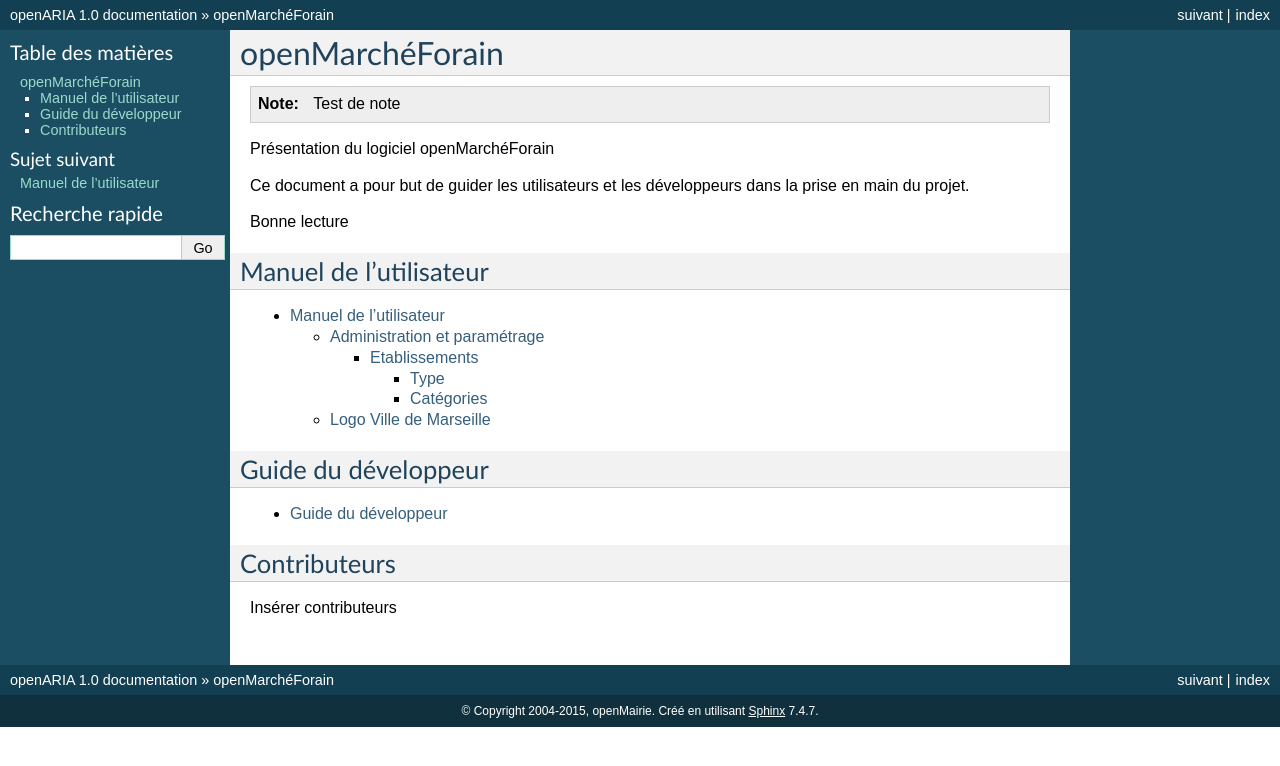
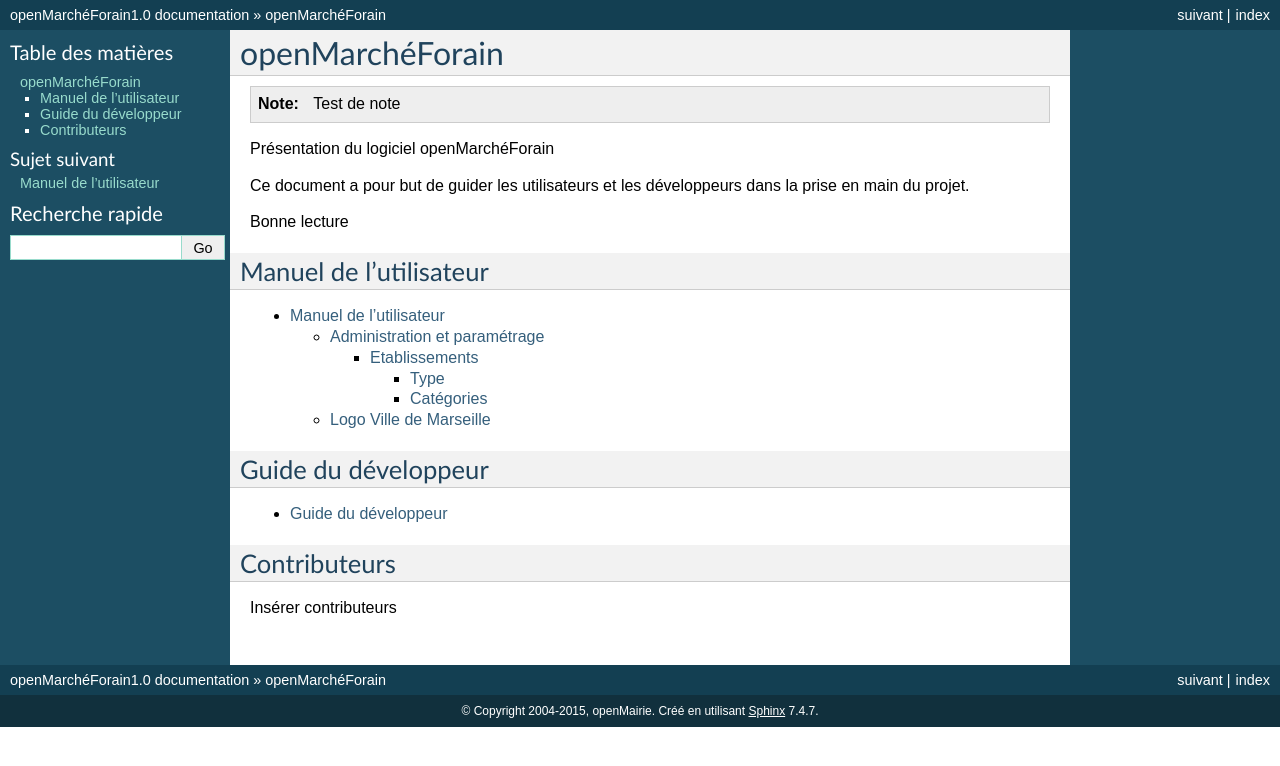
Before and after one commit to JSorelli/Test, a Sphinx documentation site: the page built from Source/index.rst, in a window 1280 px wide. Shown: the top 766 px of the page. Built offline with Sphinx 7.4.7, drawn with Linux system fonts in a browser that asks for light colours; pages that are not in the unit, such as notebooks, are missing from menus.

Commit message:
Update conf.py

```diff
--- a/Source/conf.py
+++ b/Source/conf.py
@@ -32,7 +32,7 @@
 # The master toctree document.
 master_doc = 'index'
 # General information about the project.
-project = u'openARIA 1.0'
+project = u'openMarchéForain1.0'
 copyright = u'2004-2015, openMairie'
 # The version info for the project you're documenting, acts as replacement for
 # |version| and |release|, also used in various other places throughout the
```
